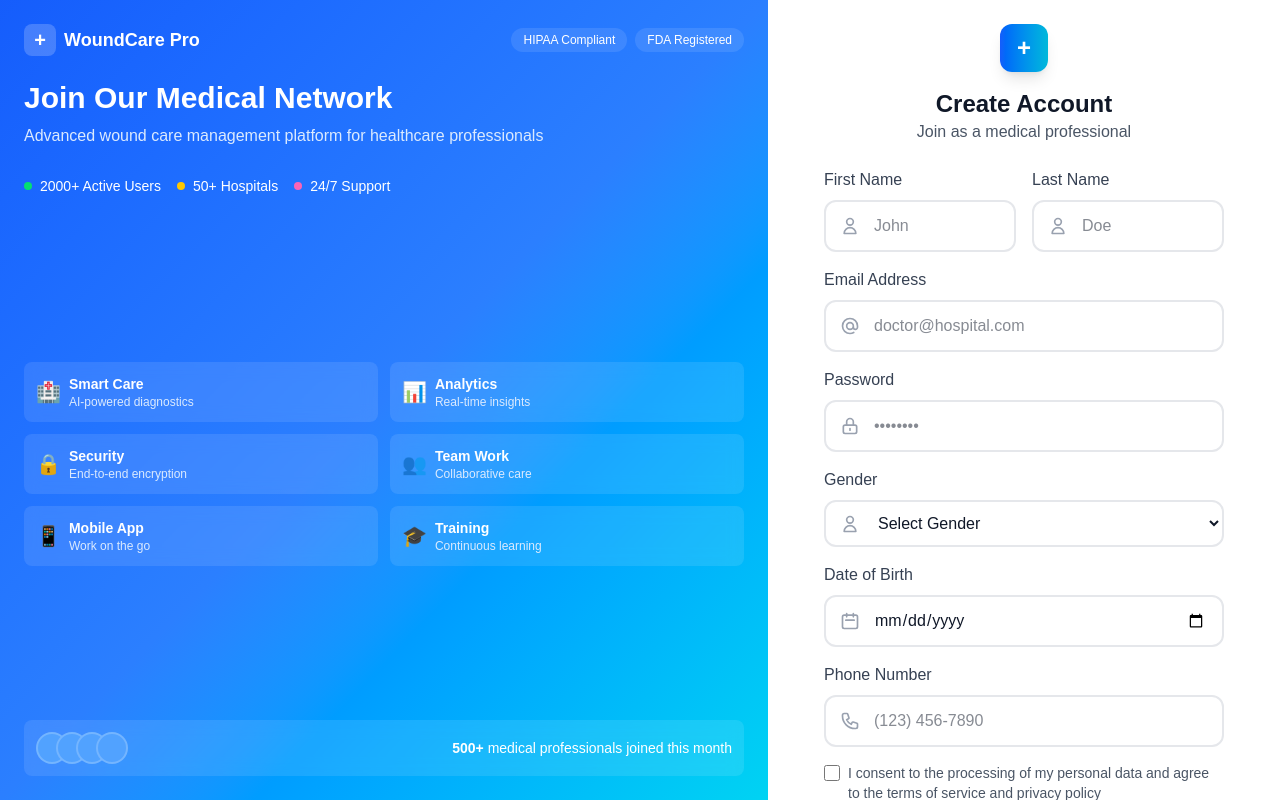
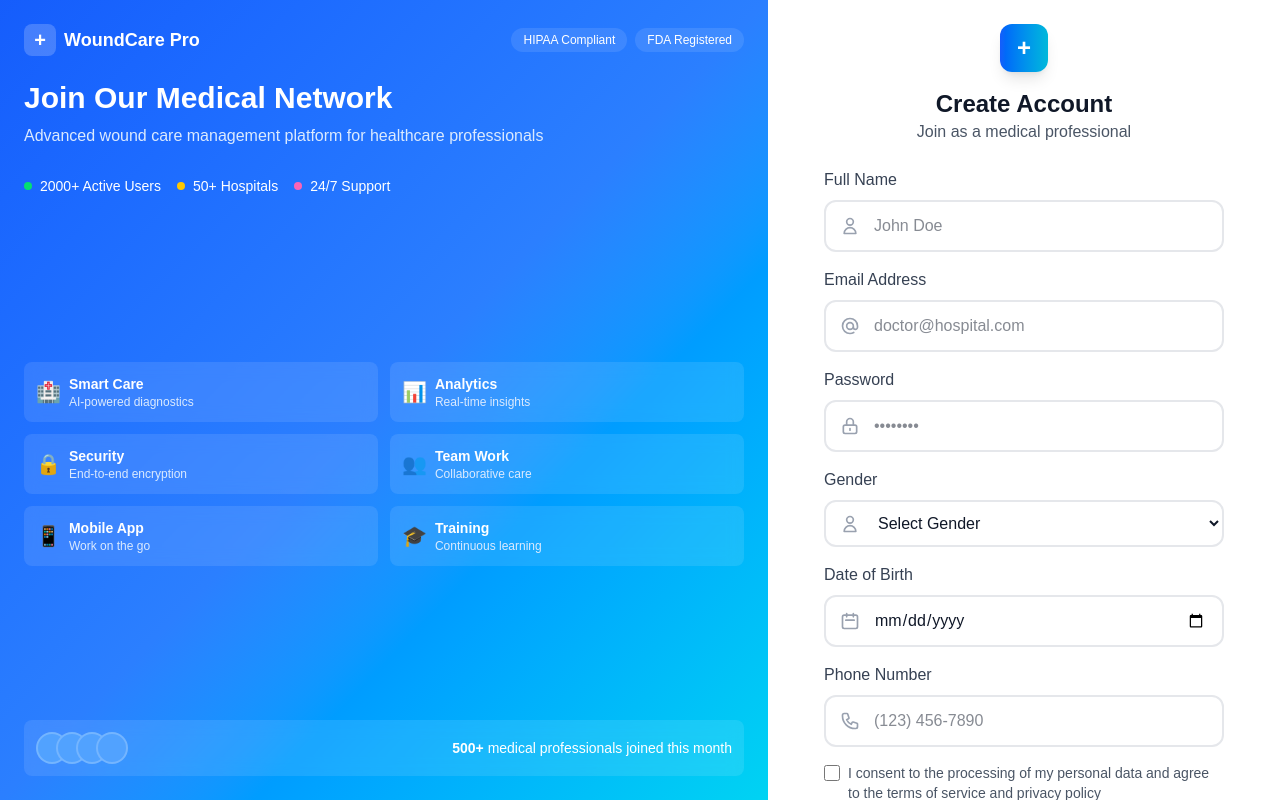
Before and after one commit to prusotamkrydv78/wound-care-app, a Next.js app: page /auth/register in a window 1280 px wide. Built offline with nearby package versions, Linux system fonts and the light colour scheme.

Commit message:
registration done

```diff
--- a/package.json
+++ b/package.json
@@ -9,7 +9,9 @@
     "lint": "next lint"
   },
   "dependencies": {
+    "mongoose": "^8.16.0",
     "next": "15.3.3",
+    "nodemailer": "^7.0.3",
     "react": "^19.0.0",
     "react-dom": "^19.0.0",
     "react-icons": "^5.5.0"
--- /dev/null
+++ b/src/actions/auth/register.auth.js
@@ -0,0 +1,29 @@
+
+"use server"
+import UserModel from "@/models/user.model";
+import connectDb from "@/db/connectDb";
+
+const RegisterUser = async (previousState, formData) => {
+    await connectDb()
+    const userData = {
+        fullName: formData.get("fullName"),
+        email: formData.get("email"),
+        phone: formData.get("phone"),
+        password: formData.get("password"),
+        gender: formData.get("gender"),
+        dateOfBirth: formData.get("dateOfBirth"),
+        consent: formData.get("consent") === "on" ? true : false,
+
+    }
+
+    if (userData.consent === false) {
+        return { error: 'You must agree to the terms, cutie 🥺❤️' };
+    } else {
+        await UserModel.create(userData)
+        return { success: 'Registration successful! Welcome aboard!' };
+
+    }
+
+}
+
+export default RegisterUser;
--- a/src/app/auth/register/page.jsx
+++ b/src/app/auth/register/page.jsx
@@ -1,25 +1,13 @@
 'use client';
-import { useState } from 'react';
 import Link from 'next/link';
+import { useFormState } from 'react-dom';
+import RegisterUser from '@/actions/auth/register.auth';
+import { useActionState } from 'react';
 
 export default function Register() {
-  const [formData, setFormData] = useState({
-    firstName: '',
-    lastName: '',
-    email: '',
-    password: '',
-    specialization: '',
-    licenseNumber: '',
-    gender: '',
-    dateOfBirth: '',
-    phoneNumber: '',
-    consent: false,
-  });
+  const [state, formAction] = useActionState(RegisterUser, { error: null });
 
-  const handleSubmit = (e) => {
-    e.preventDefault();
-    // Handle registration logic
-  };
+
 
   return (
     <div className="min-h-screen flex overflow-hidden">
@@ -105,7 +93,7 @@ export default function Register() {
 
       {/* Right Section - Registration Form */}
       <div className="w-full lg:w-1/2 lg:ml-[50%] xl:ml-[60%] overflow-y-auto h-screen bg-white">
-        <div className="w-full max-w-md mx-auto p-6 bg-wh">
+        <div className="w-full max-w-md mx-auto p-6 bg-white">
           <div className="flex flex-col items-center mb-6">
             <div className="w-12 h-12 bg-gradient-to-r from-blue-600 to-cyan-500 rounded-xl
                            flex items-center justify-center shadow-lg mb-4">
@@ -114,11 +102,10 @@ export default function Register() {
             <h1 className="text-2xl font-bold text-gray-900">Create Account</h1>
             <p className="text-gray-600">Join as a medical professional</p>
           </div>
-
-          <form onSubmit={handleSubmit} className="space-y-4">
-            <div className="grid grid-cols-2 gap-4">
+          <form action={formAction} className="space-y-4">
+            <div className="grid ">
               <div>
-                <label className="text-gray-700 font-medium block mb-2">First Name</label>
+                <label className="text-gray-700 font-medium block mb-2">Full Name</label>
                 <div className="relative">
                   <div className="absolute inset-y-0 left-0 pl-4 flex items-center pointer-events-none">
                     <svg className="h-5 w-5 text-gray-400" fill="none" stroke="currentColor" viewBox="0 0 24 24">
@@ -130,26 +117,8 @@ export default function Register() {
                     className="w-full pl-12 pr-4 py-3 rounded-xl border-2 border-gray-200
                              bg-white focus:border-blue-500 focus:ring-4 focus:ring-blue-100
                              transition-all text-gray-900"
-                    placeholder="John"
-                    onChange={(e) => setFormData({...formData, firstName: e.target.value})}
-                  />
-                </div>
-              </div>
-              <div>
-                <label className="text-gray-700 font-medium block mb-2">Last Name</label>
-                <div className="relative">
-                  <div className="absolute inset-y-0 left-0 pl-4 flex items-center pointer-events-none">
-                    <svg className="h-5 w-5 text-gray-400" fill="none" stroke="currentColor" viewBox="0 0 24 24">
-                      <path strokeLinecap="round" strokeLinejoin="round" strokeWidth={2} d="M16 7a4 4 0 11-8 0 4 4 0 018 0zM12 14a7 7 0 00-7 7h14a7 7 0 00-7-7z" />
-                    </svg>
-                  </div>
-                  <input
-                    type="text"
-                    className="w-full pl-12 pr-4 py-3 rounded-xl border-2 border-gray-200
-                             bg-white focus:border-blue-500 focus:ring-4 focus:ring-blue-100
-                             transition-all text-gray-900"
-                    placeholder="Doe"
-                    onChange={(e) => setFormData({...formData, lastName: e.target.value})}
+                    placeholder="John Doe"
+                    name='fullName'
                   />
                 </div>
               </div>
@@ -169,7 +138,7 @@ export default function Register() {
                            bg-white focus:border-blue-500 focus:ring-4 focus:ring-blue-100
                            transition-all text-gray-900"
                   placeholder="doctor@hospital.com"
-                  onChange={(e) => setFormData({...formData, email: e.target.value})}
+                  name='email'
                 />
               </div>
             </div>
@@ -230,7 +199,7 @@ export default function Register() {
                            bg-white focus:border-blue-500 focus:ring-4 focus:ring-blue-100
                            transition-all text-gray-900"
                   placeholder="••••••••"
-                  onChange={(e) => setFormData({...formData, password: e.target.value})}
+                  name='password'
                 />
               </div>
             </div>
@@ -247,13 +216,13 @@ export default function Register() {
                   className="w-full pl-12 pr-4 py-3 rounded-xl border-2 border-gray-200
                            bg-white focus:border-blue-500 focus:ring-4 focus:ring-blue-100
                            transition-all text-gray-900"
-                  onChange={(e) => setFormData({...formData, gender: e.target.value})}
-                  value={formData.gender}
+
+                  name='gender'
                 >
                   <option value="">Select Gender</option>
-                  <option value="male">Male</option>
-                  <option value="female">Female</option>
-                  <option value="other">Other</option>
+                  <option value="Male">Male</option>
+                  <option value="Female">Female</option>
+                  <option value="Other">Other</option>
                 </select>
               </div>
             </div>
@@ -271,8 +240,8 @@ export default function Register() {
                   className="w-full pl-12 pr-4 py-3 rounded-xl border-2 border-gray-200
                            bg-white focus:border-blue-500 focus:ring-4 focus:ring-blue-100
                            transition-all text-gray-900"
-                  onChange={(e) => setFormData({...formData, dateOfBirth: e.target.value})}
-                  value={formData.dateOfBirth}
+
+                  name='dateOfBirth'
                 />
               </div>
             </div>
@@ -291,8 +260,7 @@ export default function Register() {
                            bg-white focus:border-blue-500 focus:ring-4 focus:ring-blue-100
                            transition-all text-gray-900"
                   placeholder="(123) 456-7890"
-                  onChange={(e) => setFormData({...formData, phoneNumber: e.target.value})}
-                  value={formData.phoneNumber}
+                  name='phone'
                 />
               </div>
             </div>
@@ -302,14 +270,17 @@ export default function Register() {
                 <input
                   type="checkbox"
                   className="w-4 h-4 border-2 border-gray-300 rounded bg-gray-50 focus:ring-3 focus:ring-blue-300"
-                  checked={formData.consent}
-                  onChange={(e) => setFormData({...formData, consent: e.target.checked})}
+
+
+                  name="consent"
                 />
               </div>
               <label className="ml-2 text-sm text-gray-600">
                 I consent to the processing of my personal data and agree to the terms of service and privacy policy
               </label>
             </div>
+          {state?.error && <p className="text-red-500">{state.error}</p>}
+ {state?.success && <p className="text-green-500">{state.success}</p>}
 
             <button
               type="submit"
--- a/src/app/page.js
+++ /dev/null
@@ -1,11 +0,0 @@
- import React from 'react'
-
- const page = () => {
-   return (
-     <div>
-
-     </div>
-   )
- }
-
- export default page
--- /dev/null
+++ b/src/db/connectDb.js
@@ -0,0 +1,12 @@
+import mongoose from "mongoose"
+const connectDb = async () => {
+    await mongoose.connect(process.env.MONGO_URI,
+
+    ).then(() => {
+        console.log("MongoDB connected successfully");
+    }).catch((error) => {
+        console.error("MongoDB connection failed:", error);
+        process.exit(1); // Exit the process with failure
+    });
+}
+export default connectDb;
--- /dev/null
+++ b/src/models/user.model.js
@@ -0,0 +1,53 @@
+import mongoose from 'mongoose';
+
+const userSchema = new mongoose.Schema({
+    fullName: {
+        type: String,
+        required: true,
+        trim: true
+    },
+    email: {
+        type: String,
+        required: true,
+        unique: true,
+        lowercase: true
+    },
+    phone: {
+        type: String,
+        required: true,
+        unique: true
+    },
+    password: {
+        type: String,
+        required: true
+    },
+    gender: {
+        type: String,
+        enum: ['Male', 'Female', 'Other'],
+        required: true
+    },
+    dateOfBirth: {
+        type: Date,
+        required: true
+    },
+    role: {
+        type: String,
+        enum: ['patient'],
+        default: 'patient'
+    },
+    consent: {
+        type: Boolean,
+        required: true
+    },
+    isVerify: {
+        type: Boolean,
+        default: false
+    },
+    createdAt: {
+        type: Date,
+        default: Date.now
+    }
+});
+
+const UserModel = mongoose.models.User || mongoose.model('User', userSchema);
+export default UserModel;
```
Also changed, not shown: src/controllers/auth/register.controllers.js (added), 2 other files (tests, documents, lock files or other folders).
